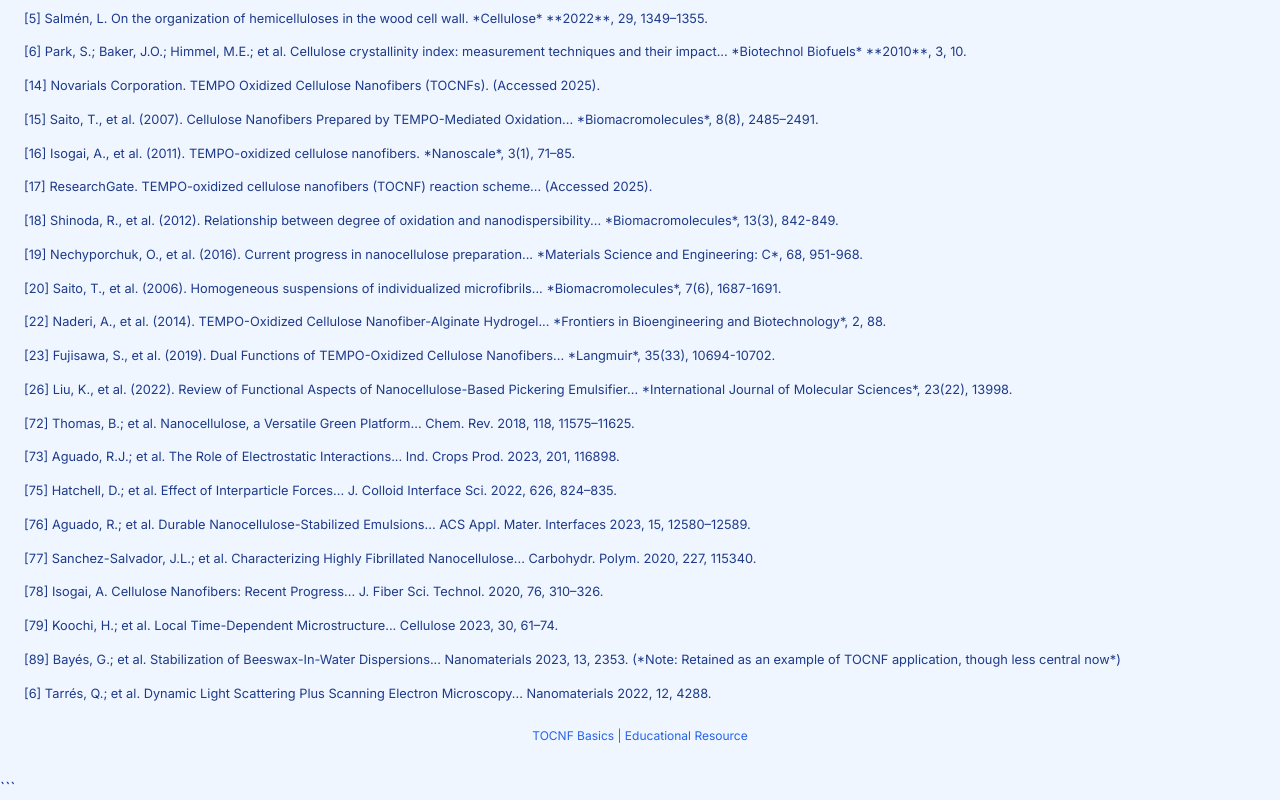
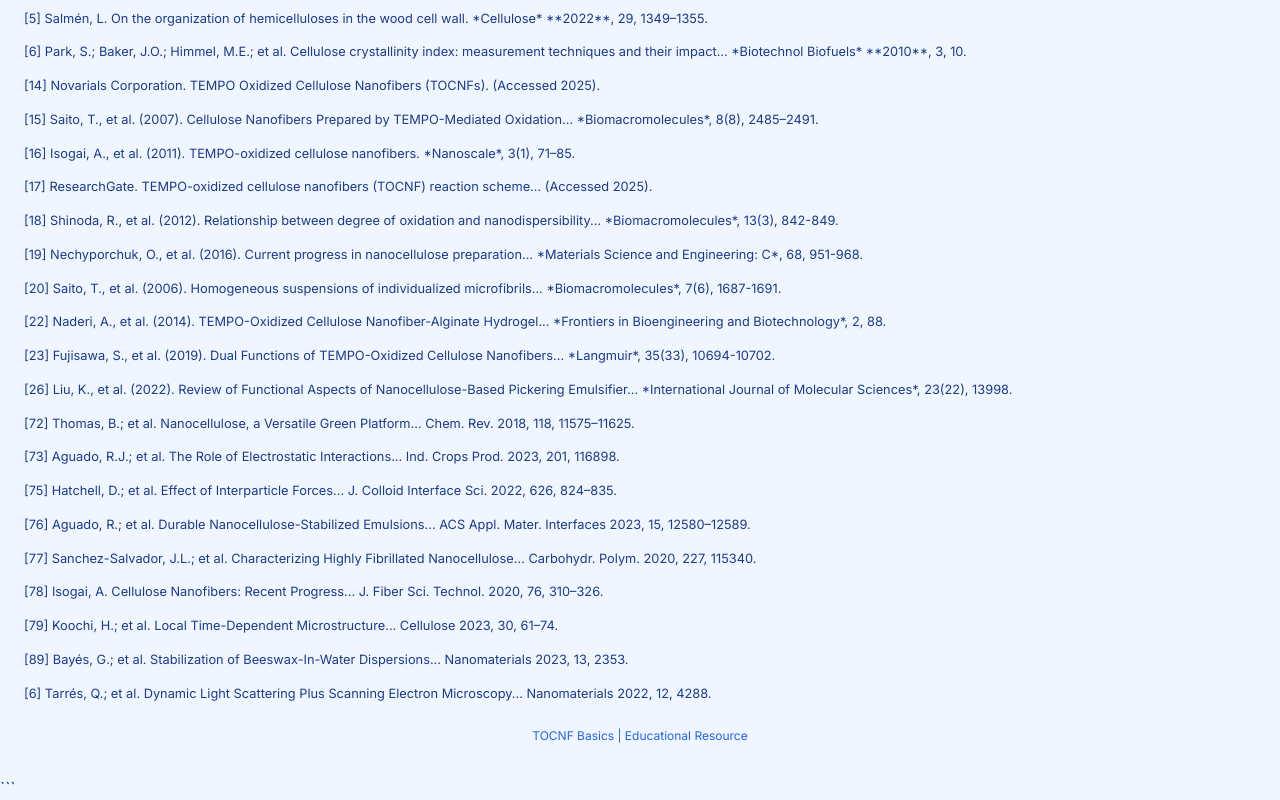
Before and after one commit to marquezrn03/A-short-course-on-TOCNF, a plain HTML site: page index.html in a window 1280 px wide. Shown: the part 4930-5730 px from the top of the page. Drawn offline with nearby package versions, Linux system fonts and the light colour scheme.

Commit message:
Update index.html

```diff
--- a/index.html
+++ b/index.html
@@ -320,7 +320,7 @@
                  <li>[77] Sanchez-Salvador, J.L.; et al. Characterizing Highly Fibrillated Nanocellulose... Carbohydr. Polym. 2020, 227, 115340.</li>
                  <li>[78] Isogai, A. Cellulose Nanofibers: Recent Progress... J. Fiber Sci. Technol. 2020, 76, 310–326.</li>
                  <li>[79] Koochi, H.; et al. Local Time-Dependent Microstructure... Cellulose 2023, 30, 61–74.</li>
-                 <li>[89] Bayés, G.; et al. Stabilization of Beeswax-In-Water Dispersions... Nanomaterials 2023, 13, 2353. (*Note: Retained as an example of TOCNF application, though less central now*)</li>
+                 <li>[89] Bayés, G.; et al. Stabilization of Beeswax-In-Water Dispersions... Nanomaterials 2023, 13, 2353. </li>
                  <li>[6] Tarrés, Q.; et al. Dynamic Light Scattering Plus Scanning Electron Microscopy... Nanomaterials 2022, 12, 4288.</li>
 
             </ul>
```
